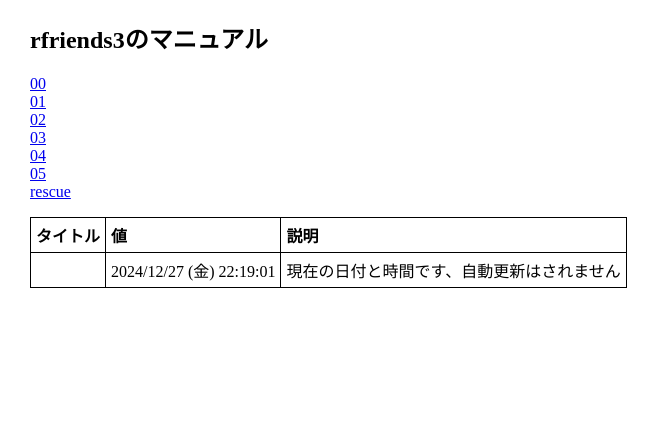
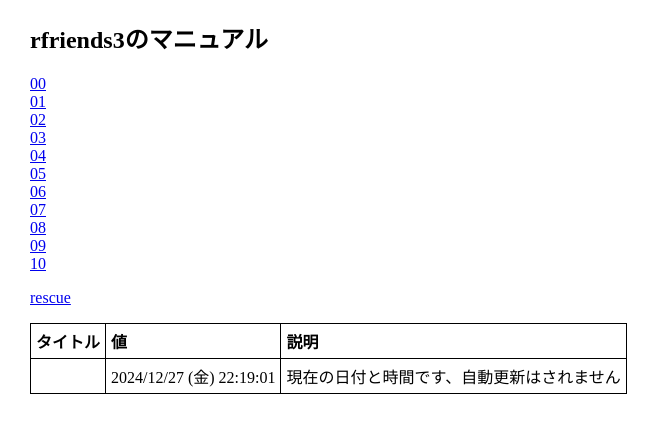
Before and after one commit to rfriends/rfriends, a Jekyll site: the page built from manual/index.md, in a window 1280 px wide. Shown: the top 433 px of the page, without its empty margins (0-660 px from the left). Built offline with Jekyll 4.4.1, drawn with Linux system fonts in a browser that asks for light colours; our own code applies the rules of GitHub Pages for plain Markdown files; Markdown is read by kramdown in place of the engine named in the settings.

Commit message:
Update index.md

```diff
--- a/manual/index.md
+++ b/manual/index.md
@@ -6,6 +6,13 @@
 [03](03.html){:target="_blank"}
 [04](04.html){:target="_blank"}
 [05](05.html){:target="_blank"}
+[06](06.html){:target="_blank"}
+[07](07.html){:target="_blank"}
+[08](08.html){:target="_blank"}
+[09](09.html){:target="_blank"}
+[10](10.html){:target="_blank"}
+
+
 [rescue](rescue.html){:target="_blank"}
 
 | タイトル |値 | 説明 |
```
